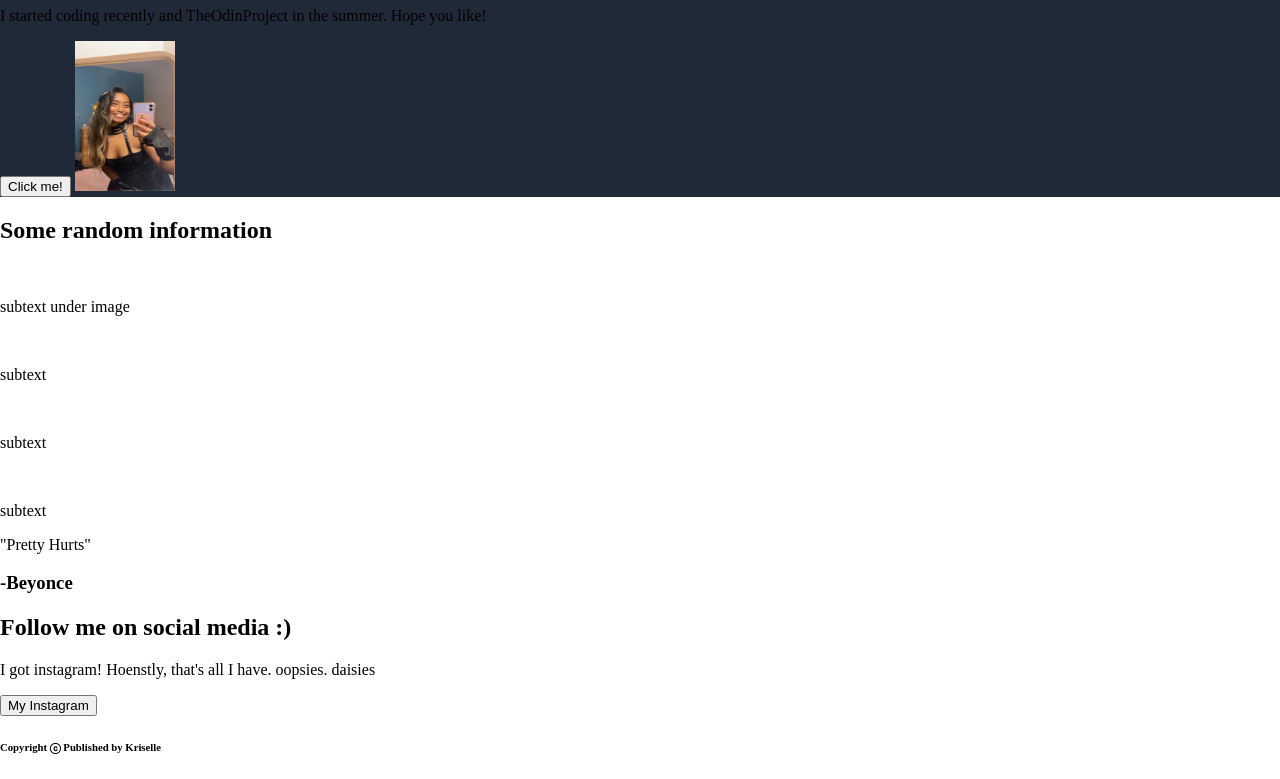
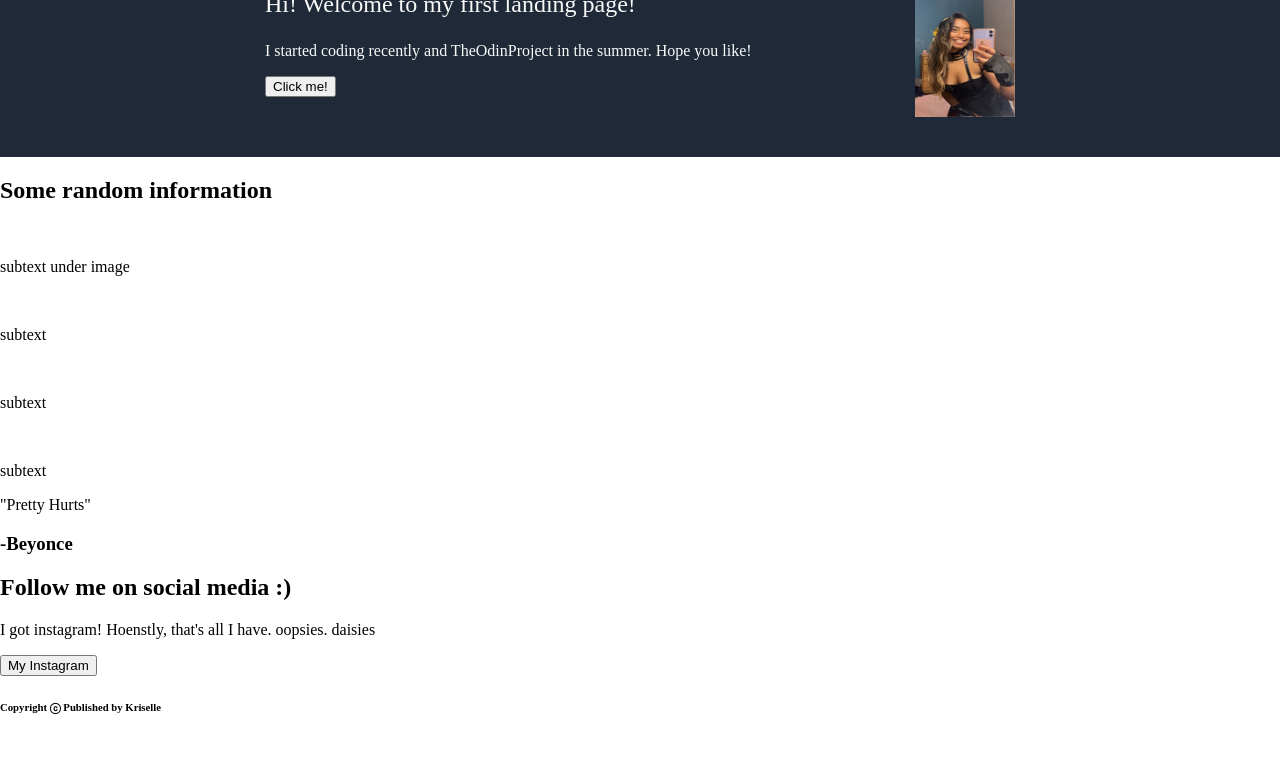
Before and after one commit to KriselleMarantan/Project-Landing-Page, a plain HTML site: page index.html in a window 1280 px wide. Shown: the part 110-889 px from the top of the page. After the commit the page ends 849 px from the top, so only its background shows below. Drawn offline with Linux system fonts and the light colour scheme.

Commit message:
Alligned & created flex box for top section

```diff
--- a/index.html
+++ b/index.html
@@ -20,11 +20,16 @@
                     <a>GitHub</a>
                 </div>
             </div>
-            <!--Top Section-->
-            <h1>Hi! Welcome to my first landing page!</h1>
-            <p>I started coding recently and TheOdinProject in the summer. Hope you like!</p>
-            <button class="button">Click me!</button> <!--Created a button-->
-            <img class="me" src="images/Its_A_Me!.jpg">
+            <div class="sectionOne">
+                <div class="left-side">
+                    <div class="introHeading">
+                        <p>Hi! Welcome to my first landing page!</p>
+                    </div>
+                    <p>I started coding recently and TheOdinProject in the summer. Hope you like!</p>
+                    <button class="button">Click me!</button> <!--Created a button-->
+                </div>
+                <img class="me" src="images/Its_A_Me!.jpg">
+            </div>
         </div>
         <!--Image Section-->
         <h2>Some random information</h3>
--- a/stylesheet.css
+++ b/stylesheet.css
@@ -6,11 +6,12 @@
 .topsection{
 background-color: #1f2937;
 border: none;
+color: #f9faf8;
+
 }
 .header{
     display: flex;
     background-color: #1f2937;
-    color: #f9faf8;
     justify-content: space-around;
     padding-top: 10px;
 }
@@ -30,4 +31,26 @@ body{
     font-family: 'Dekko'; /*changes font for whole body*/
     margin:0px;
     padding: 0px;
+    flex-wrap: wrap;
 }
+
+.sectionOne{
+    padding-top: 40px;
+    display: flex;
+    flex-wrap: wrap;
+    padding-bottom: 40px;
+    justify-content: center;
+}
+
+.introHeading{
+    font-size: 24px;
+}
+
+.left-side{
+    margin-right: 10px;
+    width: 50%;
+}
+
+.button{
+    display: flex;
+}
```
